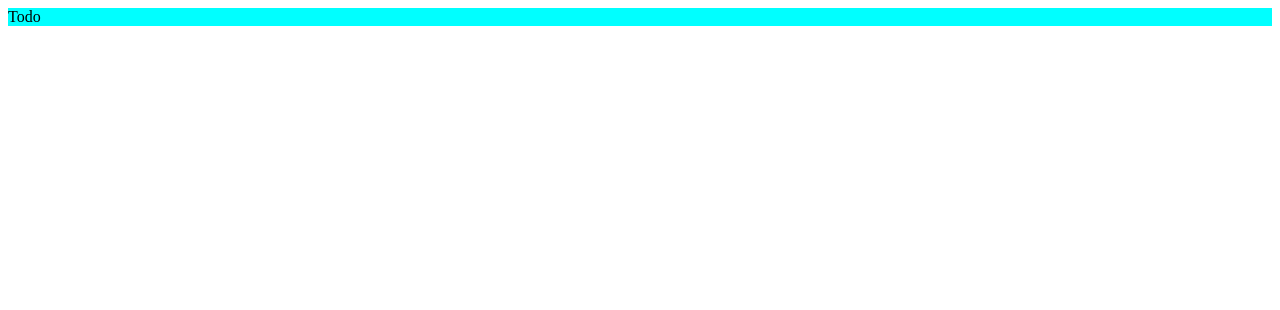
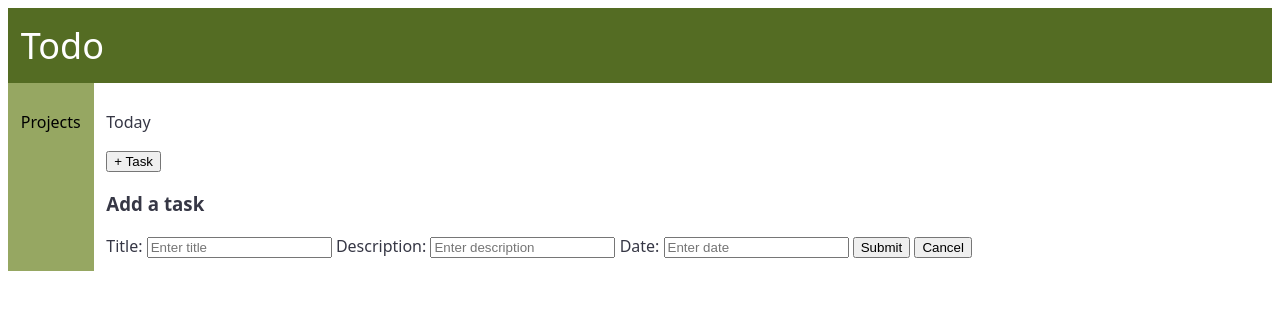
Before and after one commit to mackmeggie/todo, a website built with webpack: page dist/index.html in a window 1280 px wide. Built offline with Linux system fonts and the light colour scheme; files that its build step writes are made by us from their sources.

Commit message:
add task form to html

```diff
--- a/package.json
+++ b/package.json
@@ -5,6 +5,7 @@
   "private": true,
   "scripts": {
     "test": "echo \"Error: no test specified\" && exit 1",
+    "watch": "webpack --watch",
     "build": "webpack"
   },
   "repository": {
--- a/src/index.js
+++ b/src/index.js
@@ -1 +1,2 @@
 import './style.css';
+import task from './task'
--- a/src/style.css
+++ b/src/style.css
@@ -1,4 +1,26 @@
 
 header {
-    background-color: aqua;
+    background-color: #546c23;
+    color: #ffffff;
+    font-size: 36px;
+    padding: 1vw;
+    font-family: system-ui, -apple-system, BlinkMacSystemFont, 'Segoe UI', Roboto, Oxygen, Ubuntu, Cantarell, 'Open Sans', 'Helvetica Neue', sans-serif;
 }
+
+#content {
+    display: flex;
+    flex-direction: row;
+    font-family: system-ui, -apple-system, BlinkMacSystemFont, 'Segoe UI', Roboto, Oxygen, Ubuntu, Cantarell, 'Open Sans', 'Helvetica Neue', sans-serif;
+}
+
+#sidebar {
+    background-color: #96a762;
+    padding: 1vw;
+
+}
+
+#main {
+    background-color: #ffffff;
+    color: #363745;
+    padding: 1vw;
+}
```
Also changed, not shown: dist/bundle.js, dist/index.html, src/task.js (added).
